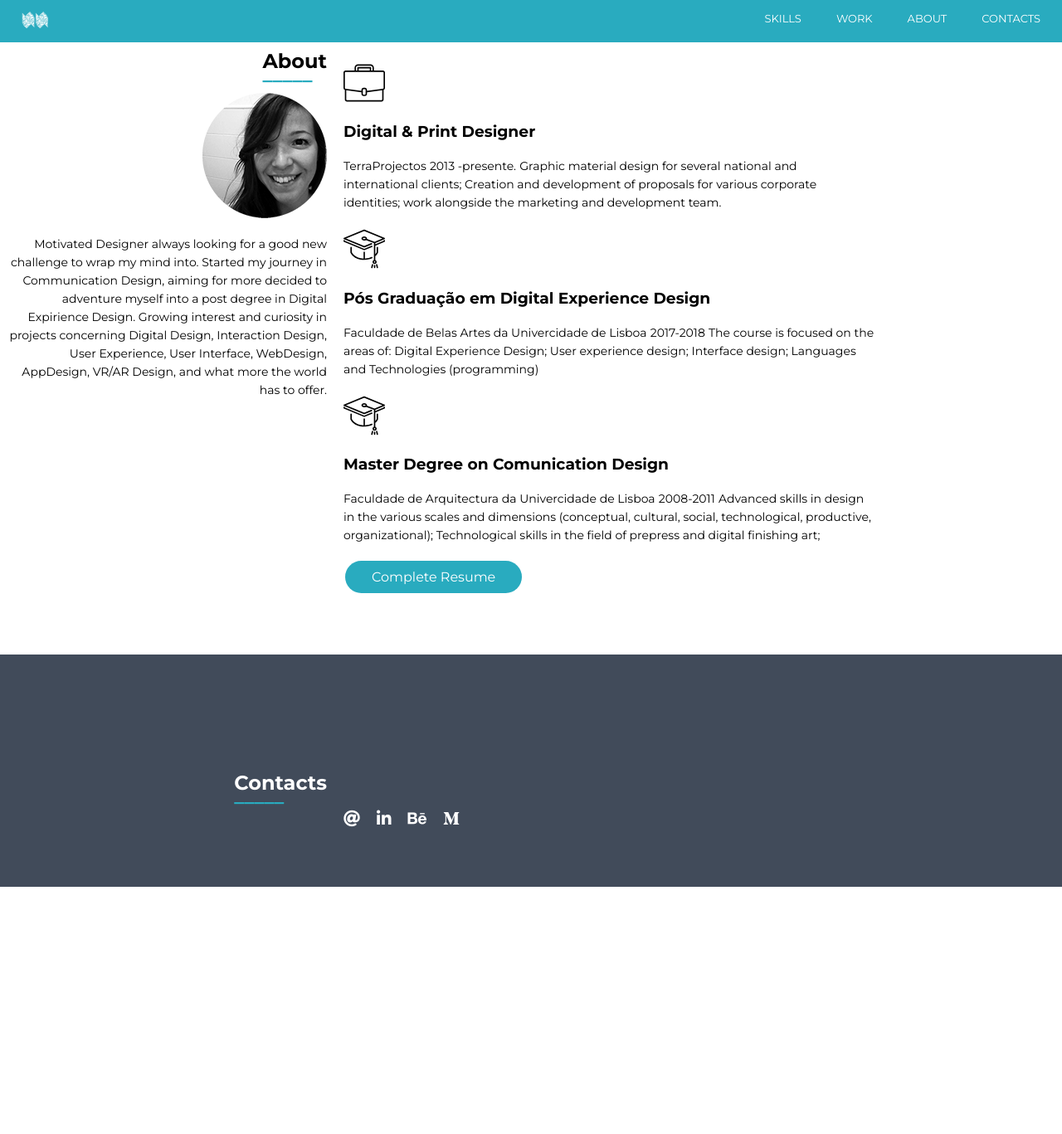
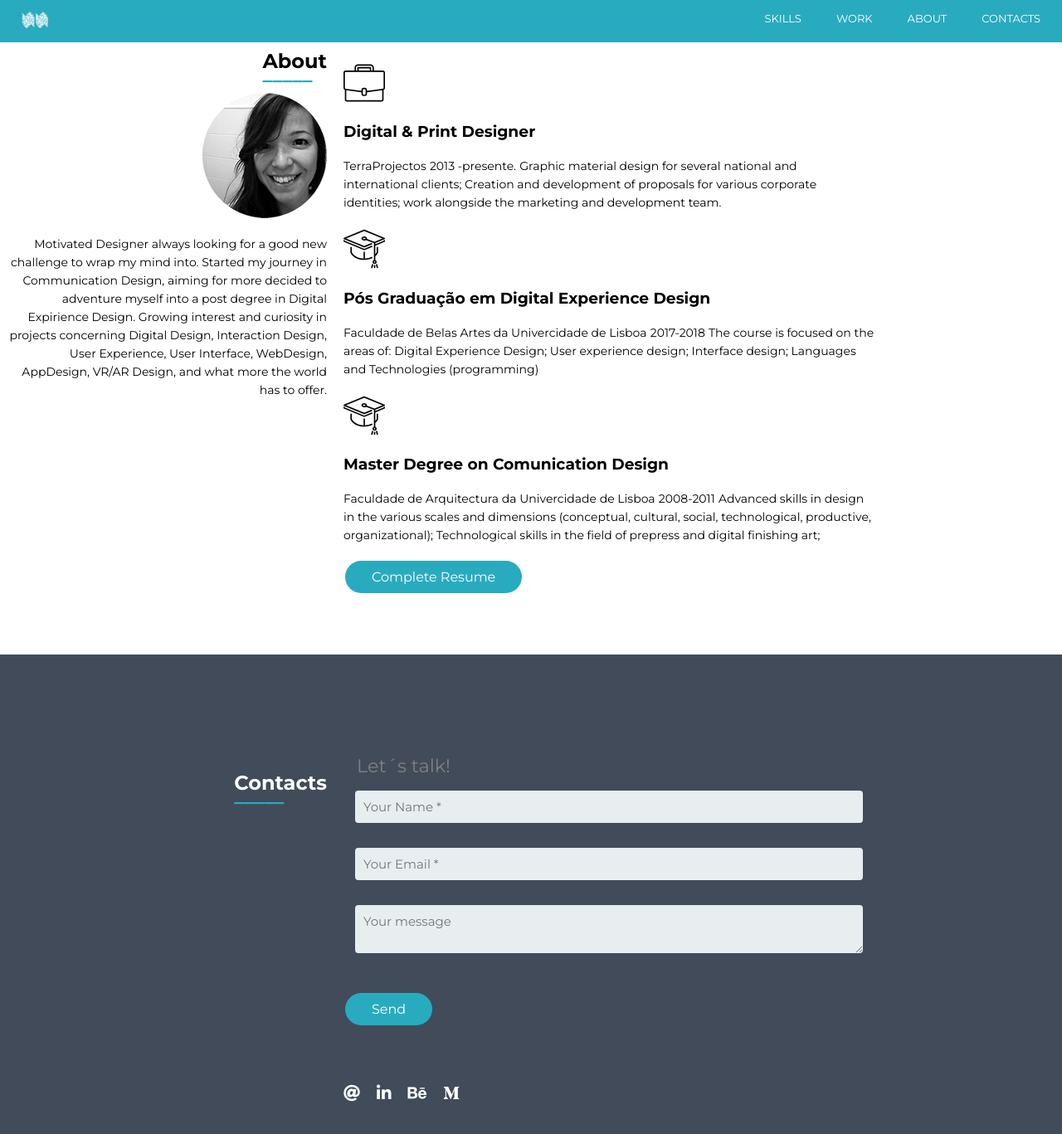
Before and after one commit to nnascimento/nnascimento.github.io, a Jekyll site: the page built from index.html, in a window 1280 px wide and 1400 px high, scrolled down 2374 px. Shown: the top 1367 px of the window at 83% size. Built offline with Jekyll 4.4.1, drawn with Linux system fonts in a browser that asks for light colours; nearby versions of some CDN libraries; before the commit the page ends 3443 px from its top, so only the background shows below that.

Commit message:
incluido formulário

```diff
--- a/_includes/footer.html
+++ b/_includes/footer.html
@@ -4,7 +4,26 @@
       <div class="column column1">
         <h1>Contacts</h1>
       </div>
-      <div class="column">
+
+
+
+      <div class="column form-style-5">
+
+  <form>
+  <fieldset>
+  <legend>Let´s talk!</legend>
+  <input type="text" name="field1" placeholder="Your Name *">
+  <input type="email" name="field2" placeholder="Your Email *">
+  <textarea name="field3" placeholder="Your message"></textarea>
+  </fieldset>
+
+  <div class="button">
+        <button type="submit">Send</button>
+    </div>
+  </form>
+
+
+
         <ul>
           <li>
             <a href="mailto:natali.do.nascimento@gmail.com?subject=feedback" target="_blank"><i class="fas fa-at"></i></a>
--- a/_sass/omeuestilo.scss
+++ b/_sass/omeuestilo.scss
@@ -210,6 +210,67 @@ footer {
   }
 }
 
+.form-style-5 {
+  fieldset {
+    border: none;
+  }
+  legend {
+    font-size: 1.4em;
+    margin-bottom: 10px;
+  }
+  label {
+    display: block;
+    margin-bottom: 8px;
+  }
+  input {
+    &[type="text"], &[type="date"], &[type="datetime"], &[type="email"], &[type="number"], &[type="search"], &[type="time"], &[type="url"] {
+      background: rgba(255, 255, 255, 0.1);
+      border: none;
+      border-radius: 4px;
+      font-size: 15px;
+      margin: 0;
+      outline: 0;
+      padding: 10px;
+      width: 100%;
+      box-sizing: border-box;
+      -webkit-box-sizing: border-box;
+      -moz-box-sizing: border-box;
+      background-color: #e8eeef;
+      color: #8a97a0;
+      -webkit-box-shadow: 0 1px 0 rgba(0, 0, 0, 0.03) inset;
+      box-shadow: 0 1px 0 rgba(0, 0, 0, 0.03) inset;
+      margin-bottom: 30px;
+    }
+  }
+  textarea, select {
+    background: rgba(255, 255, 255, 0.1);
+    border: none;
+    border-radius: 4px;
+    font-size: 15px;
+    margin: 0;
+    outline: 0;
+    padding: 10px;
+    width: 100%;
+    box-sizing: border-box;
+    -webkit-box-sizing: border-box;
+    -moz-box-sizing: border-box;
+    background-color: #e8eeef;
+    color: #8a97a0;
+    -webkit-box-shadow: 0 1px 0 rgba(0, 0, 0, 0.03) inset;
+    box-shadow: 0 1px 0 rgba(0, 0, 0, 0.03) inset;
+    margin-bottom: 30px;
+  }
+}
+
+
+
+
+
+
+
+
+
+
 @media screen and (max-width: 600px) {
   .column {
     width: 100%;
```
